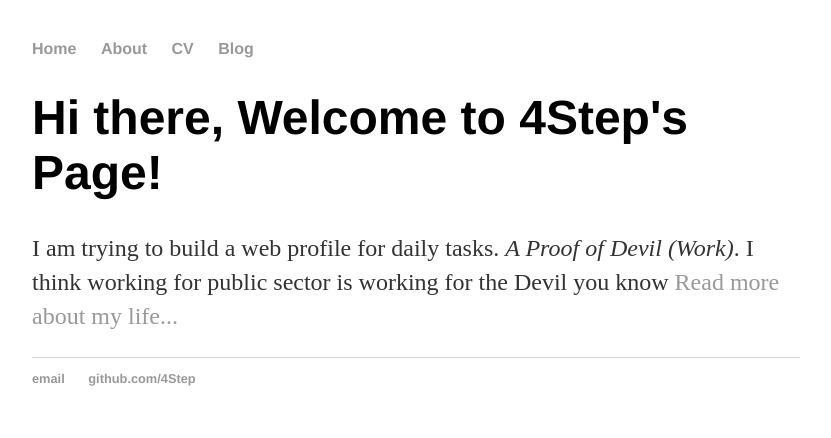
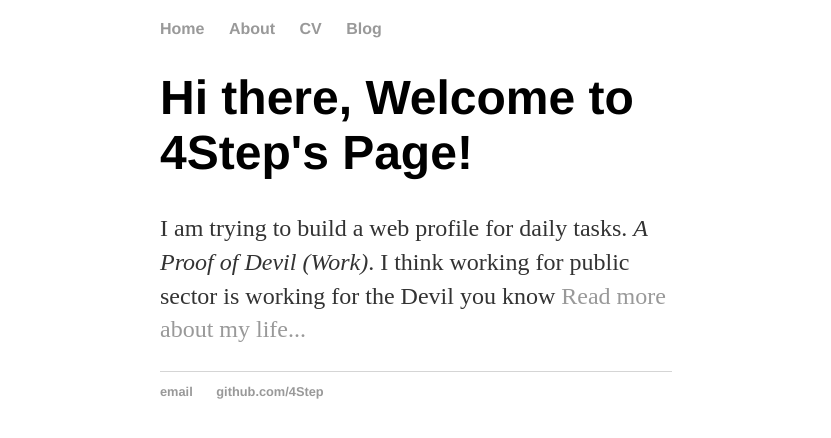
Before and after one commit to 4Step/4Step.github.io, a Jekyll site: the page built from index.html, in a window 1280 px wide. Shown: the top 438 px of the page, without its empty margins (224-1055 px from the left). Built offline with Jekyll 4.4.1, drawn with Linux system fonts in a browser that asks for light colours.

Commit message:
revised css

```diff
--- a/css/main.css
+++ b/css/main.css
@@ -1,6 +1,6 @@
 body {
-    margin: 40px auto;
-    width: 60%;
+    margin: 20px auto;
+    width: 40%;
 }
 nav ul, footer ul {
     font-family:'Helvetica', 'Arial', 'Sans-Serif';
```
